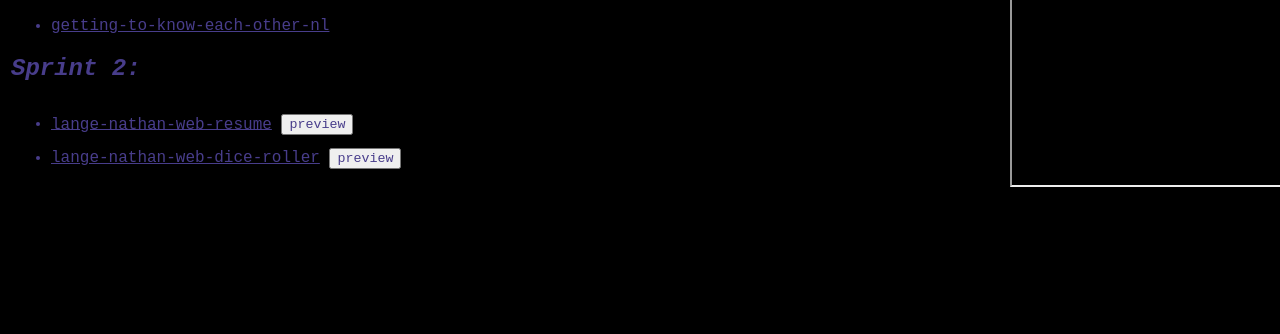
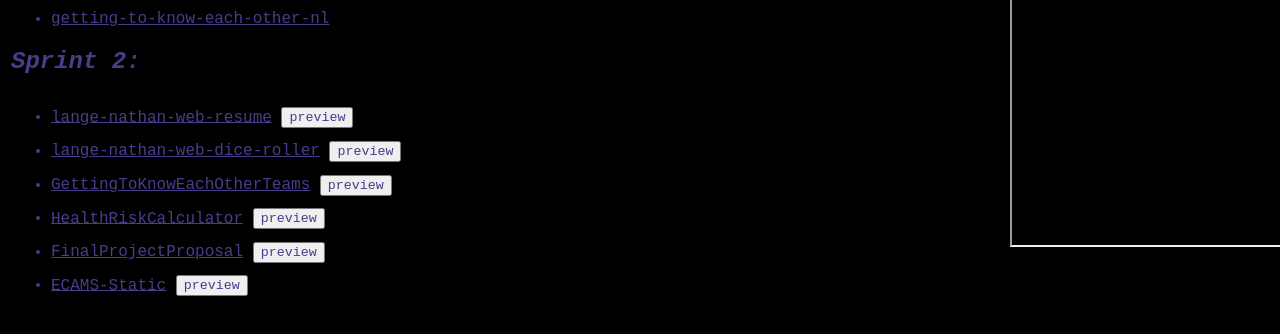
Before and after one commit to nathanLanger/lange-nathan-assignment-portfolio, a website: page static/index.html in a window 1280 px wide. Shown: the part 128-462 px from the top of the page. Drawn offline with Linux system fonts and the light colour scheme.

Commit message:
added more sites

```diff
--- a/static/index.html
+++ b/static/index.html
@@ -33,6 +33,26 @@
                             lange-nathan-web-dice-roller</a>
                             <button type="button" onclick="dispWebDiceRoller()">preview</button>
                         </li>
+                        <li>
+                            <a href="https://polite-glacier-0ddda8210.2.azurestaticapps.net/">
+                            GettingToKnowEachOtherTeams</a>
+                            <button type="button" onclick="dispGettingToKnowEachOtherTeams()">preview</button>
+                        </li>
+                        <li>
+                            <a href="https://lively-stone-0c2b84410.2.azurestaticapps.net/">
+                            HealthRiskCalculator</a>
+                            <button type="button" onclick="dispHealthRiskCalculator()">preview</button>
+                        </li>
+                        <li>
+                            <a href="https://mango-meadow-018398610.2.azurestaticapps.net/">
+                            FinalProjectProposal</a>
+                            <button type="button" onclick="dispFinalProjectProposal()">preview</button>
+                        </li>
+                        <li>
+                            <a href="https://lively-water-0a6447110.2.azurestaticapps.net/">
+                            ECAMS-Static</a>
+                            <button type="button" onclick="dispECAMSStatic()">preview</button>
+                        </li>
                     </ul>
                 </td>
                 <td>
--- a/static/index.js
+++ b/static/index.js
@@ -9,3 +9,15 @@ function dispWebDiceRoller() {
 function dispWebResume() {
     document.getElementById("frame").src = "https://lange-nathan-web-resume.azurewebsites.net/";
 }
+function dispGettingToKnowEachOtherTeams() {
+    document.getElementById("frame").src = "https://polite-glacier-0ddda8210.2.azurestaticapps.net/";
+}
+function dispHealthRiskCalculator() {
+    document.getElementById("frame").src = "https://lively-stone-0c2b84410.2.azurestaticapps.net/";
+}
+function dispFinalProjectProposal() {
+    document.getElementById("frame").src = "https://mango-meadow-018398610.2.azurestaticapps.net/";
+}
+function dispECAMSStatic() {
+    document.getElementById("frame").src = "https://lively-water-0a6447110.2.azurestaticapps.net/";
+}
```
